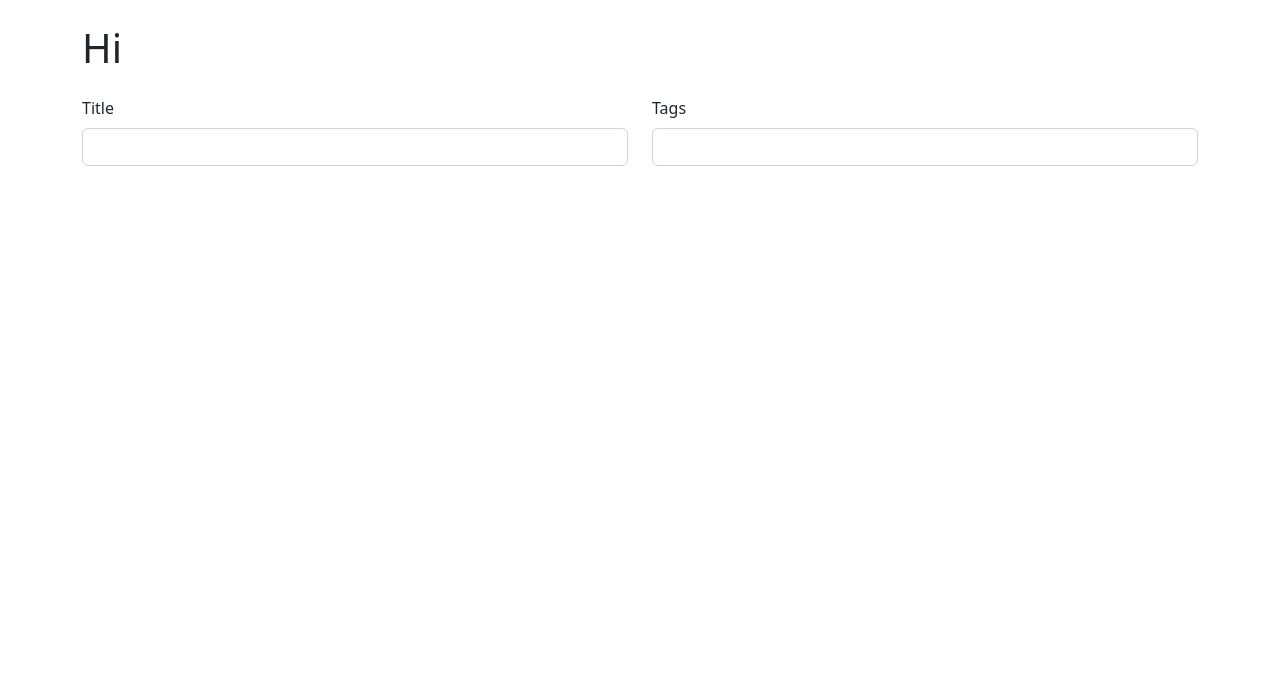
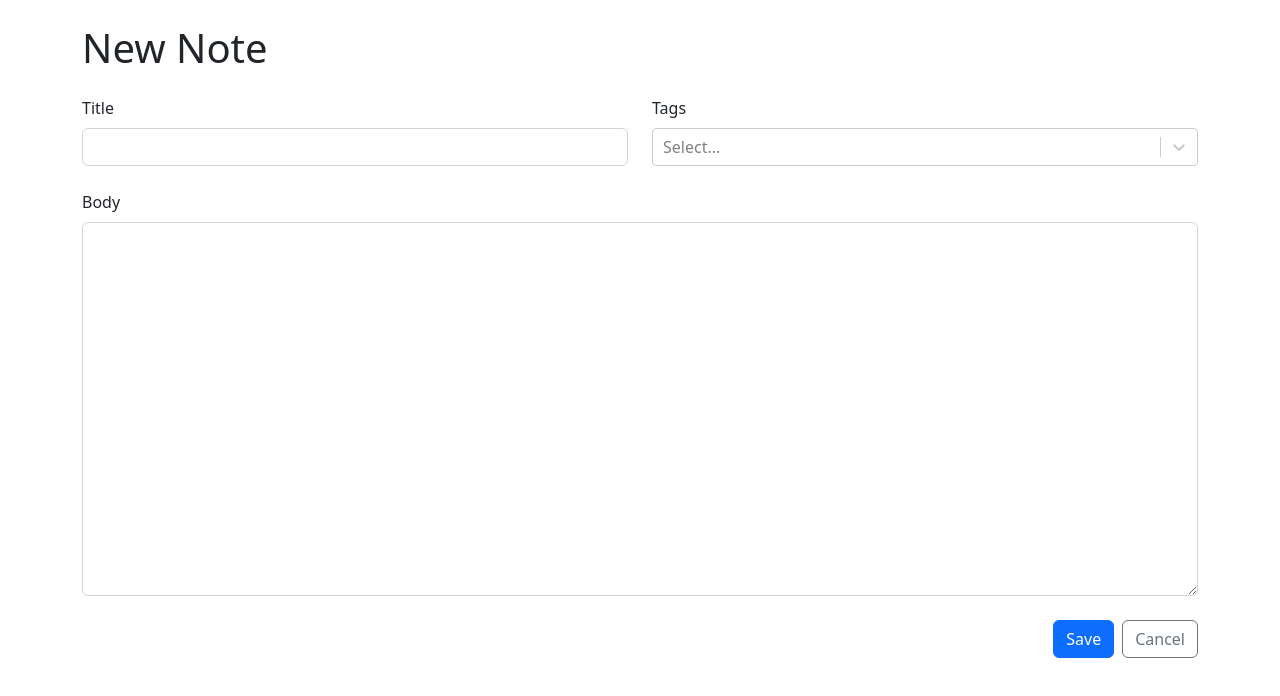
Before and after one commit to ffjaervik/note-taking-app, a React (Vite) app: page /new in a window 1280 px wide. Shown: the top 696 px of the page. Built offline with nearby package versions, Linux system fonts and the light colour scheme.

Commit message:
cancel button leads back to homepage

```diff
--- a/src/NewNote.tsx
+++ b/src/NewNote.tsx
@@ -4,7 +4,7 @@ import NoteForm from './NoteForm'
 const NewNote = () => {
   return (
     <>
-    <h1 className='mb-4'>Hi</h1>
+    <h1 className='mb-4'>New Note</h1>
     <NoteForm/>
     </>
   )
--- a/src/NoteForm.tsx
+++ b/src/NoteForm.tsx
@@ -1,5 +1,7 @@
 import React from "react";
-import { Row, Col, Form, Stack } from "react-bootstrap";
+import { Row, Col, Form, Stack, FormControl, Button } from "react-bootstrap";
+import { Link } from "react-router-dom";
+import CreatableReactSelect from "react-select/creatable";
 
 const NoteForm = () => {
   return (
@@ -7,18 +9,32 @@ const NoteForm = () => {
       <Stack gap={4}>
         <Row>
           <Col>
-          <Form.Group controlId="title">
-            <Form.Label>Title</Form.Label>
-            <Form.Control required/>
+            <Form.Group controlId="title">
+              <Form.Label>Title</Form.Label>
+              <Form.Control required />
             </Form.Group>
           </Col>
           <Col>
-          <Form.Group controlId="tags">
-            <Form.Label>Tags</Form.Label>
-            <Form.Control required/>
+            <Form.Group controlId="tags">
+              <Form.Label>Tags</Form.Label>
+              <CreatableReactSelect isMulti />
             </Form.Group>
           </Col>
         </Row>
+        <Form.Group controlId="markdown">
+          <Form.Label>Body</Form.Label>
+          <FormControl as="textarea" rows={15} required />
+        </Form.Group>
+        <Stack direction="horizontal" gap={2} className="justify-content-end">
+          <Button type="submit" variant="primary">
+            Save
+          </Button>
+          <Link to="..">
+            <Button type="button" variant="outline-secondary">
+              Cancel
+            </Button>
+          </Link>
+        </Stack>
       </Stack>
     </Form>
   );
```
